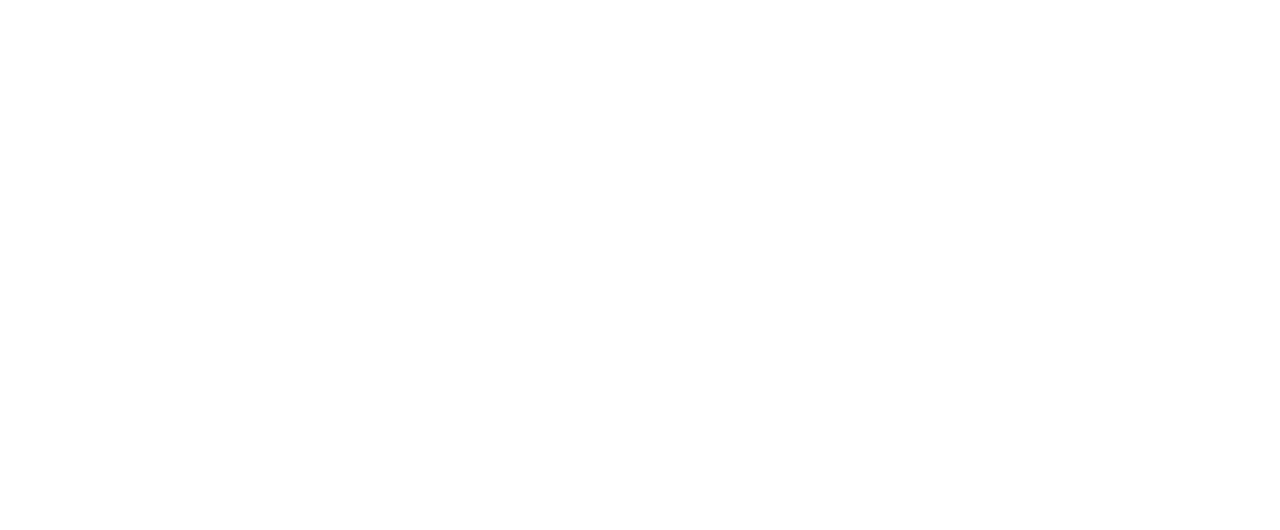
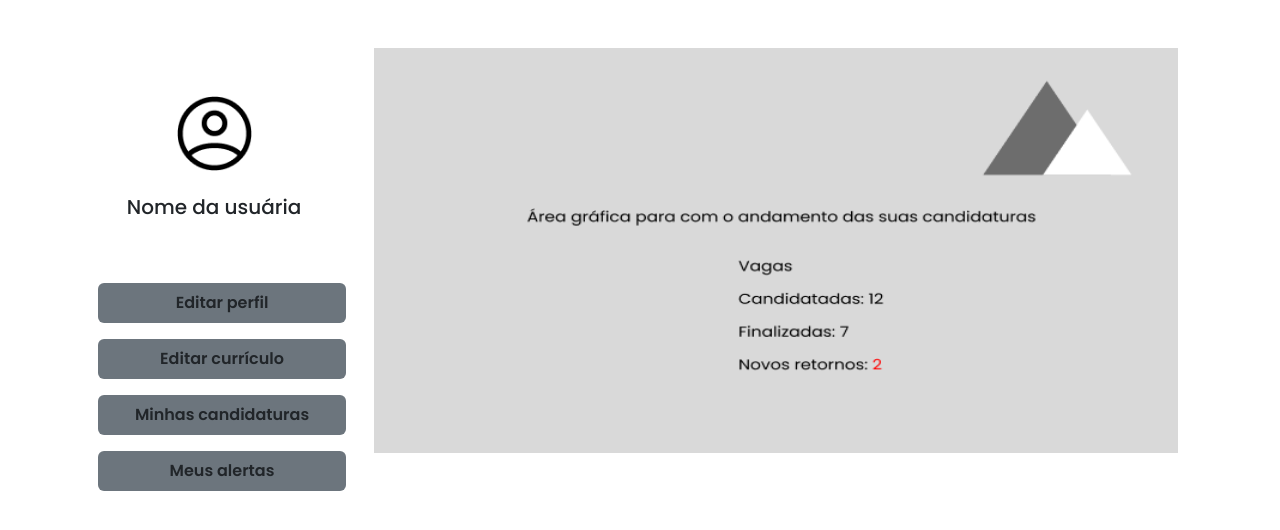
Before and after one commit to FelixMembrive/desafio-final-gama-academy-gr2, a React (Vite) app: page /amir_areacandidata in a window 1280 px wide. Before the commit this address had no page. Shown: the top 530 px of the page. Built offline with nearby package versions, Linux system fonts and the light colour scheme.

Commit message:
finalizando hero area candidata

```diff
--- a/src/Routes.tsx
+++ b/src/Routes.tsx
@@ -3,6 +3,7 @@
 import Home from "./pages/Home"
 import AreaCandidata from "./pages/AreaCandidata";
 import Pesquisa from "./pages/Pesquisa";
+import Amir_AreaCandidata from "./pages/Amir_AreaCandidata";
 
 
 
@@ -17,6 +18,7 @@
         <Route path="" element={<Home />} />
         <Route path="/pesquisa" element={<Pesquisa />} />
         <Route path="/areacandidata" element={<AreaCandidata />} />
+        <Route path="/amir_areacandidata" element={<Amir_AreaCandidata />} />
       </Routes>
   );
 }
--- /dev/null
+++ b/src/pages/Amir_AreaCandidata/index.tsx
@@ -0,0 +1,38 @@
+import { Container } from "react-bootstrap";
+import areagrafica_candidaturas from "../../assets/imagens/areagrafica_candidaturas.png";
+import logo_boyzin from "../../assets/imagens/logo_boyzin.png";
+import LinkButton from "../../componentes/LinkButton";
+import Row from 'react-bootstrap/Row';
+import Col from 'react-bootstrap/Col';
+
+
+export default function Amir_AreaCandidata() {
+    return (
+        <Container fluid="">
+
+                 <Row className="d-flex flex-column flex-md-row me-4">
+
+                    <Col xl={3} className="pe-0">
+                        <div className="text-center mt-5" >
+                            <img className=" mt-5 mb-4 " src={logo_boyzin} width={75}/>
+                            <h2 className="nome_usuario fs-5 mb-5 ">Nome da usuária</h2>
+
+                        </div>
+
+                        <div className="d-block text-center ms-3 me-0 ">
+                            <LinkButton className="btn-secondary p-2 border border-0 text-body fw-semibold w-100 ms-0 ms-md-0 mt-3" to="" text="Editar perfil"></LinkButton>
+                            <LinkButton className="btn-secondary p-2 border border-0 text-body fw-semibold w-100 ms-0 ms-md-0 mt-3" to="" text="Editar currículo"></LinkButton>
+                            <LinkButton className="btn-secondary p-2 border border-0 text-body fw-semibold w-100 ms-0 ms-md-0 mt-3" to="" text="Minhas candidaturas"></LinkButton>
+                            <LinkButton className="btn-secondary p-2 border border-0 text-body fw-semibold w-100 ms-0 ms-md-0 mt-3" to="" text="Meus alertas"></LinkButton>
+                        </div>
+                    </Col>
+
+                    <Col xl={9} className="">
+                            <img className=" img-fluid align-middle ms-3 mt-4 mb-0 mb-lg-5 me-5 pe-0 pt-4 h-75 " src={areagrafica_candidaturas} width={960}/>
+                    </Col>
+                </Row>
+
+
+        </Container>
+    );
+  }
```
Also changed, not shown: src/assets/imagens/areagrafica_candidaturas.png (added), src/assets/imagens/logo_boyzin.png (added).
